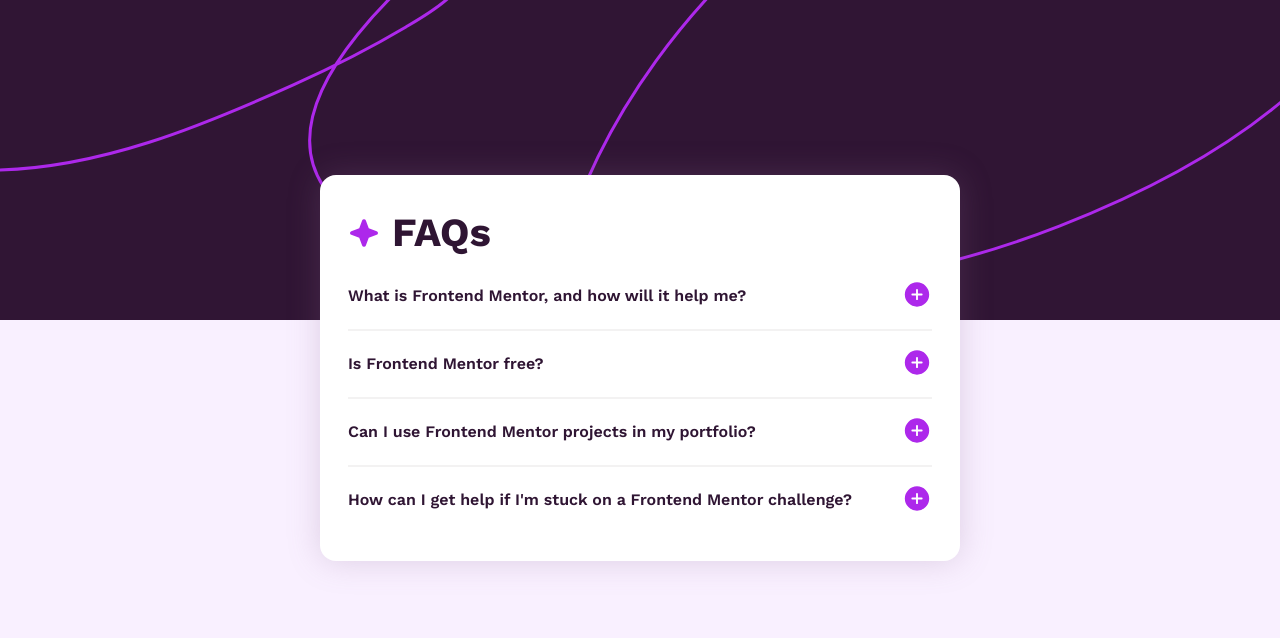
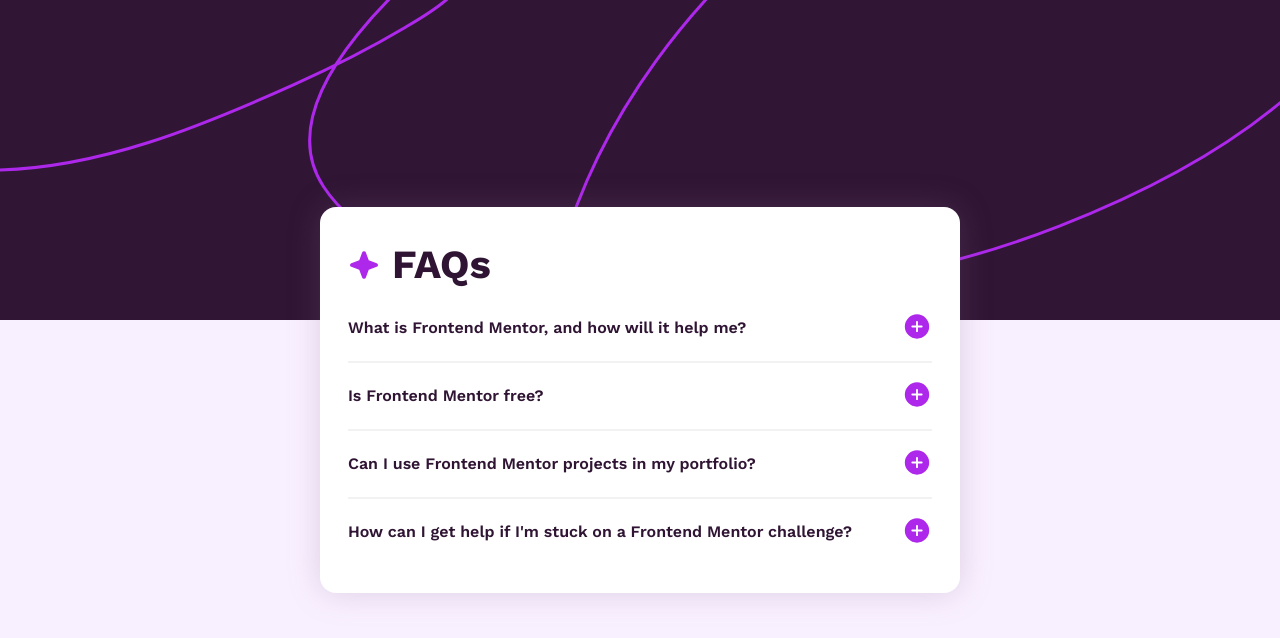
Before and after one commit to Bewjsdk/Bewjsdk.github.io, a React (Vite) app in the folder Projects/faq-accordion/: page / in a window 1280 px wide. Shown: the top 638 px of the page. Built offline with nearby package versions, Linux system fonts and the light colour scheme.

Commit message:
Remove position on FaqsMain

```diff
--- a/Projects/faq-accordion/src/styles/_FaqsMain.scss
+++ b/Projects/faq-accordion/src/styles/_FaqsMain.scss
@@ -4,8 +4,6 @@
 
 /* Faqs container */
 .faqs-container {
-  position: relative;
-  top: -2rem;
   background: colors.$white;
   color: colors.$darkPurple;
   padding: 1.75em;
```
